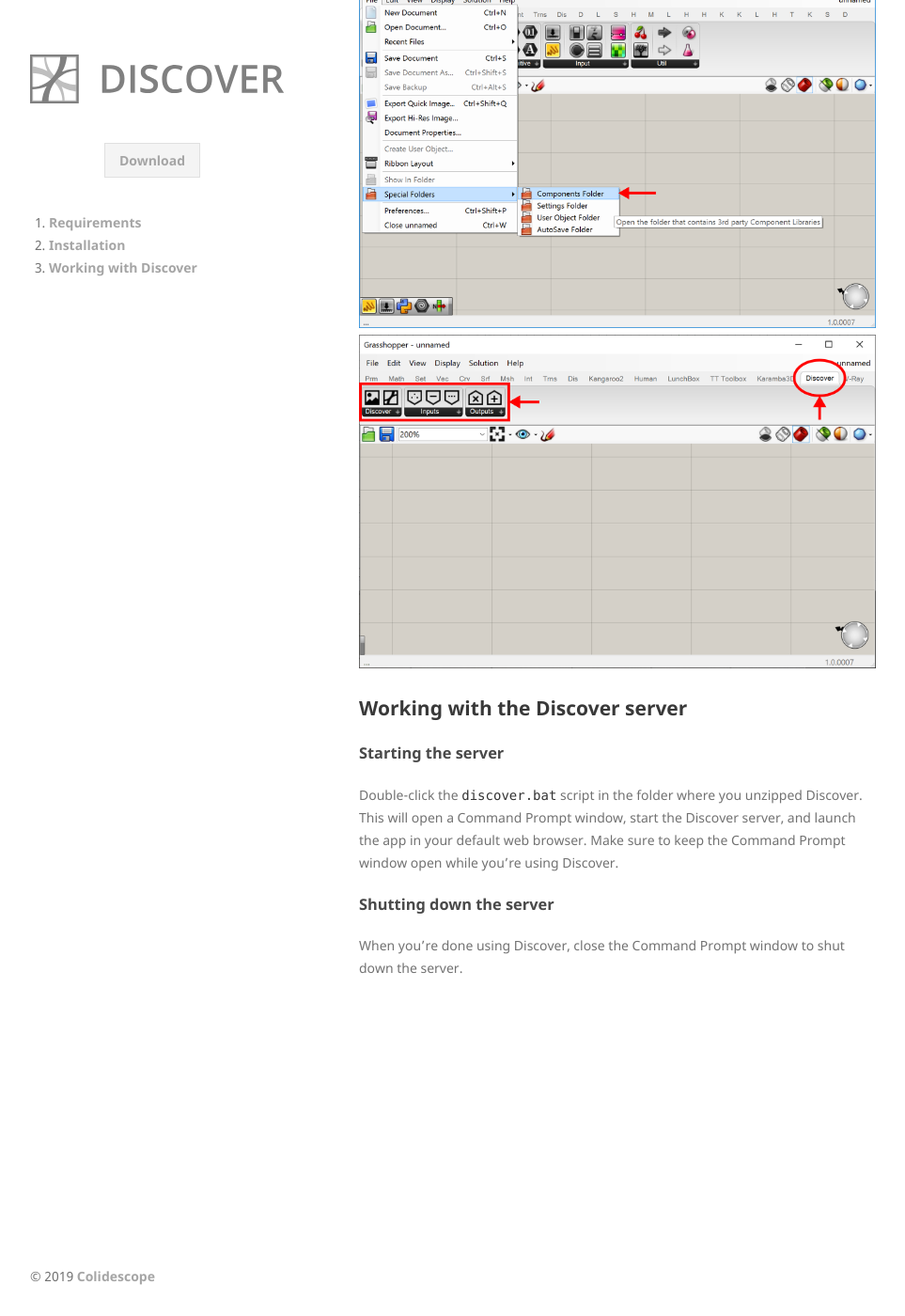
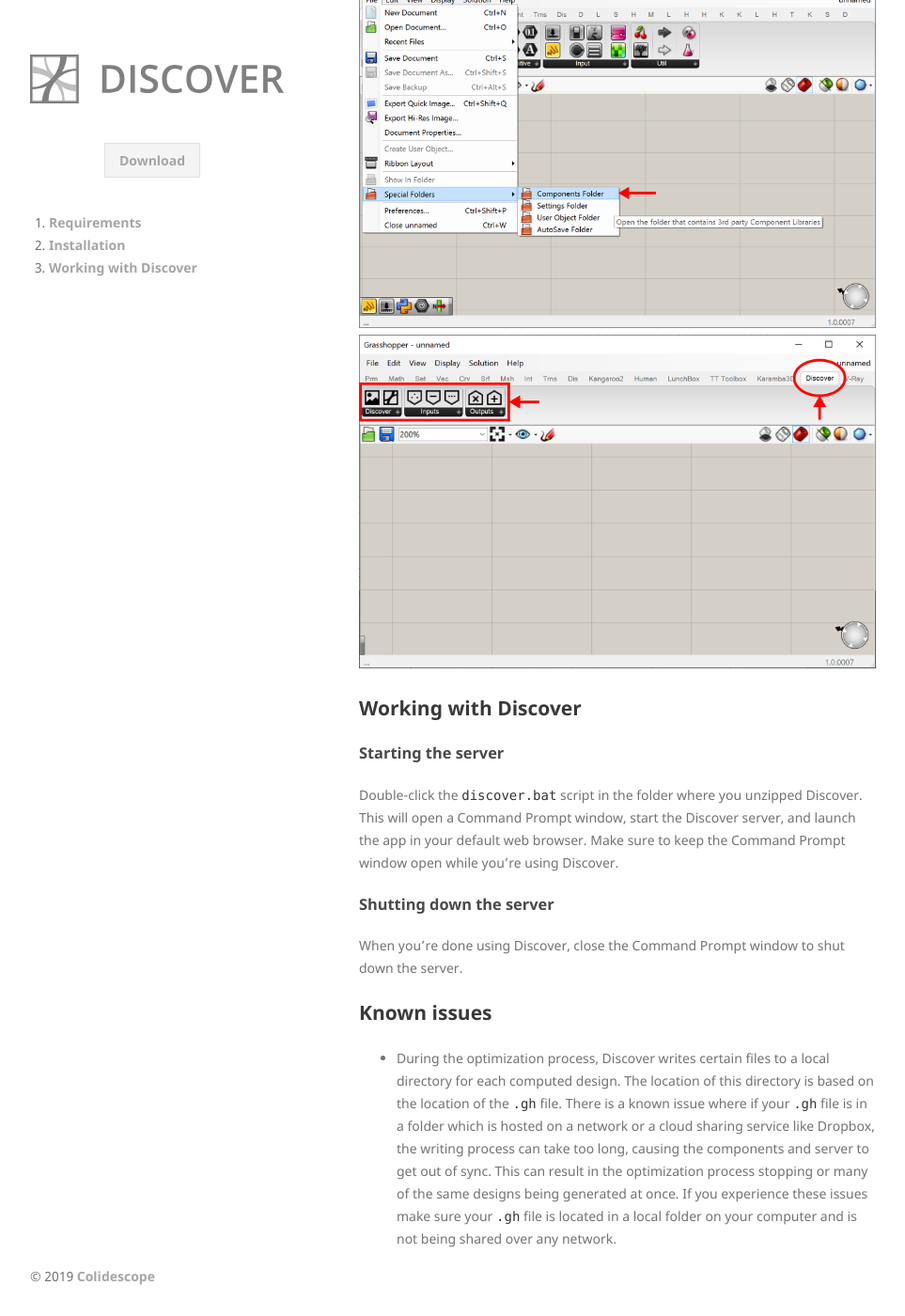
Before and after one commit to colidescope/discover, a Jekyll site: the page built from docs/index.md, in a window 1280 px wide and 1400 px high, scrolled down 2737 px. Shown: the whole window at 94% size, without its empty margins (158-1121 px from the left). Built offline with Jekyll 4.4.1, drawn with Linux system fonts in a browser that asks for light colours.

Commit message:
Update index.md

```diff
--- a/docs/index.md
+++ b/docs/index.md
@@ -60,3 +60,7 @@
 ### Shutting down the server
 
 When you're done using Discover, close the Command Prompt window to shut down the server.
+
+## Known issues
+
+- During the optimization process, Discover writes certain files to a local directory for each computed design. The location of this directory is based on the location of the `.gh` file. There is a known issue where if your `.gh` file is in a folder which is hosted on a network or a cloud sharing service like Dropbox, the writing process can take too long, causing the components and server to get out of sync. This can result in the optimization process stopping or many of the same designs being generated at once. If you experience these issues make sure your `.gh` file is located in a local folder on your computer and is not being shared over any network.
```
Also changed, not shown: other parts of docs/index.md (+1 -1 lines).
